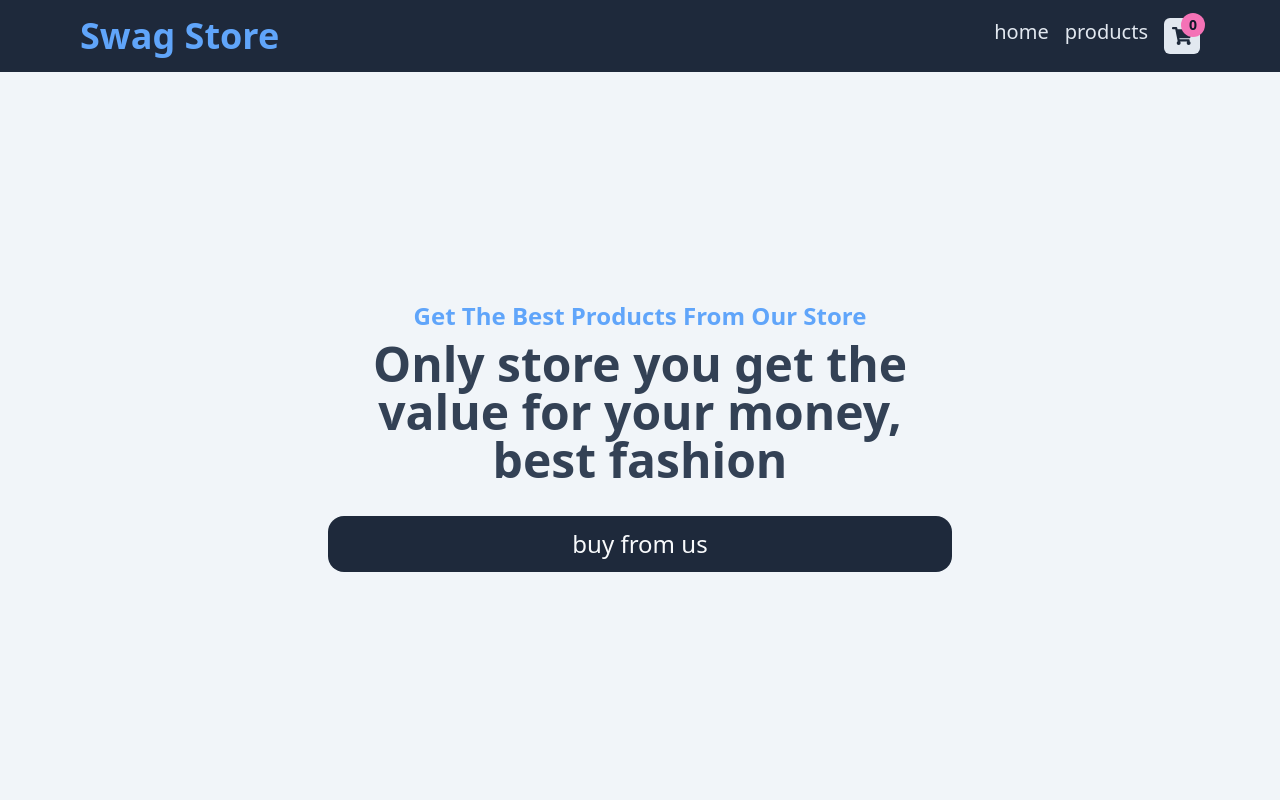
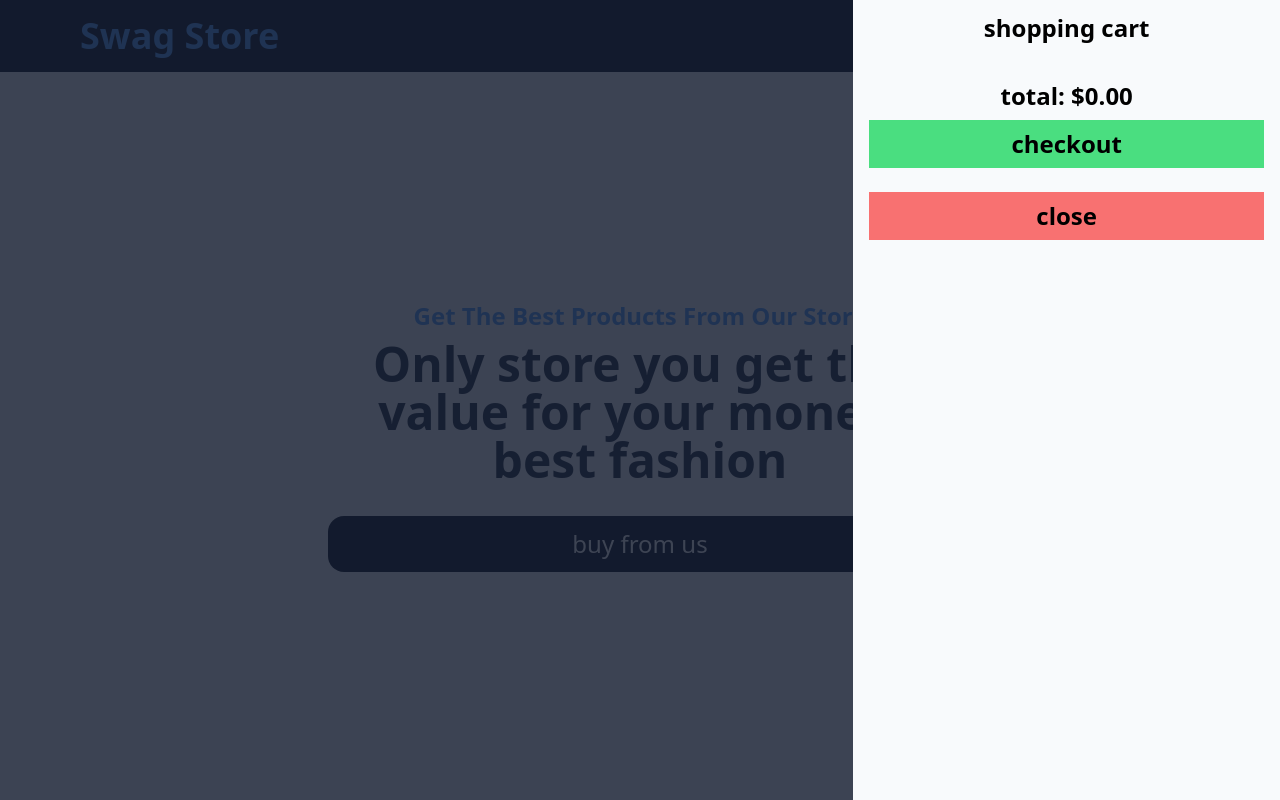
Before and after one commit to seinlusnyongesa/shopping-cart, a React (Create React App) app: page / in a window 1280 px wide. Both pictures are taken after a click on the button 1182 px from the left and 36 px from the top of the page. Built offline with nearby package versions, Linux system fonts and the light colour scheme.

Commit message:
Add cart and CartItem components

```diff
--- a/src/App.js
+++ b/src/App.js
@@ -1,18 +1,80 @@
 import Header from "./components/Header";
-import React from "react";
+import React, { useState } from "react";
 import { BrowserRouter as Router, Route, Routes } from "react-router-dom";
 import Home from "./pages/Home";
 import Products from "./pages/Products";
+import Cart from "./components/cart/Cart";
 
 function App() {
+  const [isCartOpen, setIsCartOpen] = useState(false);
+  const [cart, setCart] = useState([]);
+  const handleOpenCart = () => setIsCartOpen(true);
+  const handleCloseCart = () => setIsCartOpen(false);
+
+  const addToCart = (item) => {
+    const isItemInCart = cart.find((v) => v.id === item.id);
+    if (isItemInCart) {
+      const newArray = cart.map((v) => {
+        if (v.id === item.id) {
+          return { ...v, quantity: v.quantity + 1 };
+        }
+        return v;
+      });
+
+      setCart(newArray);
+    } else {
+      setCart([...cart, { ...item, quantity: 1 }]);
+    }
+  };
+
+  const subtractQuantityByOne = (id) => {
+    const editItem = cart.find((v) => v.id === id);
+    if (editItem.quantity === 1) {
+      let newItems = cart.filter((v) => v.id !== id);
+      return setCart(newItems);
+    }
+    let newItems = cart.map((v) => {
+      if (v.id === id) {
+        return { ...v, quantity: v.quantity - 1 };
+      }
+      return v;
+    });
+    setCart(newItems);
+  };
+
+  const addQuantityByOne = (id) => {
+    let newItems = cart.map((v) => {
+      if (v.id === id) {
+        return { ...v, quantity: v.quantity + 1 };
+      }
+      return v;
+    });
+    setCart(newItems);
+  };
+
   return (
-    <Router>
-      <Header />
-      <Routes>
-        <Route path="/" element={<Home />} />
-        <Route path="/products" element={<Products />} />
-      </Routes>
-    </Router>
+    <>
+      <Router>
+        <Header handleOpenCart={handleOpenCart} cart={cart} />
+        <Routes>
+          <Route path="/" element={<Home />} />
+          <Route
+            path="/products"
+            element={<Products addToCart={addToCart} />}
+          />
+        </Routes>
+      </Router>
+      {isCartOpen ? (
+        <Cart
+          handleCloseCart={handleCloseCart}
+          cart={cart}
+          subtractOne={subtractQuantityByOne}
+          addOne={addQuantityByOne}
+        />
+      ) : (
+        ""
+      )}
+    </>
   );
 }
 
--- a/src/components/Header.js
+++ b/src/components/Header.js
@@ -1,10 +1,11 @@
-import React from "react";
 import { Link } from "react-router-dom";
 import { FaShoppingCart } from "react-icons/fa";
 
-function Header() {
+function Header({ handleOpenCart, cart }) {
+  let itemCount = cart.reduce((prev, curr) => prev + curr.quantity, 0);
+
   return (
-    <header className="bg-slate-800">
+    <header className="bg-slate-800 ">
       <div className="flex items-center justify-between p-4 max-w-6xl mx-auto">
         <h1 className="text-4xl font-bold capitalize text-blue-400">
           swag store
@@ -17,13 +18,17 @@ function Header() {
             <li className="text-slate-200">
               <Link to="/products">products</Link>
             </li>
-            <li className="text-slate-200 relative ">
+            <li className="text-slate-200 relative " onClick={handleOpenCart}>
               <button className="bg-slate-200 text-slate-800 w-9 h-9 rounded-md flex justify-center items-center">
                 <FaShoppingCart />
               </button>
-              <p className="bg-pink-400 text-slate-900 absolute w-6 h-6 text-sm font-bold flex justify-center items-center rounded-full top-[-5px] right-[-5px]">
-                0
-              </p>
+              {itemCount > 0 ? (
+                <p className="bg-pink-400 text-slate-900 absolute w-6 h-6 text-sm font-bold flex justify-center items-center rounded-full top-[-5px] right-[-5px]">
+                  {itemCount}
+                </p>
+              ) : (
+                ""
+              )}
             </li>
           </ul>
         </nav>
--- a/src/components/Product.js
+++ b/src/components/Product.js
@@ -1,7 +1,7 @@
 import React from "react";
 
-const Product = ({ product }) => {
-  const { title, price, description, image } = product;
+const Product = ({ product, addToCart }) => {
+  const { id, title, price, description, image } = product;
 
   return (
     <div className="border border-slate-300 m-5 rounded-t-md">
@@ -11,7 +11,10 @@ const Product = ({ product }) => {
       <div className="flex flex-col mx-4 border-t border-slate-500">
         <h1 className="font-bold capitalize my-2">{title}</h1>
         <h2 className="font-semibold">${price}</h2>
-        <button className="bg-slate-800 hover:bg-slate-500 text-slate-50 font-bold p-2 my-4">
+        <button
+          className="bg-slate-800 hover:bg-slate-500 text-slate-50 font-bold p-2 my-4"
+          onClick={() => addToCart({ id, title, description, price, image })}
+        >
           Add to cart
         </button>
       </div>
--- /dev/null
+++ b/src/components/cart/Cart.js
@@ -0,0 +1,42 @@
+import React from "react";
+import CartItem from "./CartItem";
+
+const Cart = ({ handleCloseCart, cart, subtractOne, addOne }) => {
+  const totalPrice = cart.reduce(
+    (prev, curr) => prev + curr.price * curr.quantity,
+    0
+  );
+  return (
+    <div className="absolute left-0 top-0 w-full h-screen bg-slate-900 bg-opacity-80 z-40">
+      <div className="w-full sm:w-1/3 h-full bg-slate-50 absolute top-0 right-0 flex flex-col  items-center gap-2 px-4">
+        <h1 className="text-center text-2xl font-semibold mt-3 mb-2">
+          shopping cart
+        </h1>
+        <div className="w-full max-h-80 gap-4 flex flex-col overflow-y-scroll">
+          {cart.map((v) => (
+            <CartItem
+              key={v.id}
+              item={v}
+              subtractOne={subtractOne}
+              addOne={addOne}
+            />
+          ))}
+        </div>
+        <h2 className="text-center text-2xl font-semibold mt-3">
+          total: ${totalPrice.toFixed(2)}
+        </h2>
+        <button className="bg-green-400 p-2 w-full font-semibold text-2xl mb-4 hover:bg-green-300">
+          checkout
+        </button>
+        <button
+          className="bg-red-400 p-2 w-full font-semibold text-2xl hover:bg-red-300"
+          onClick={handleCloseCart}
+        >
+          close
+        </button>
+      </div>
+    </div>
+  );
+};
+
+export default Cart;
--- /dev/null
+++ b/src/components/cart/CartItem.js
@@ -0,0 +1,34 @@
+import React from "react";
+import { FaPlus, FaMinus } from "react-icons/fa";
+
+const CartItem = ({ item, subtractOne, addOne, handleInput }) => {
+  const { id, price, title, image, description, quantity } = item;
+  return (
+    <div className="flex justify-around gap-2">
+      <div className="w-32">
+        <img src={image} alt={description} className="h-28" />
+      </div>
+      <div className="flex-1 flex flex-col justify-center  items-center flex-wrap gap-2 ">
+        <p className="font-semibold text-sm text-center capitalize">
+          {title.substring(0, 15)}...
+        </p>
+        <p>${price}</p>
+        <div className="flex ">
+          <button className=" bg-slate-200 p-1" onClick={() => subtractOne(id)}>
+            <FaMinus />
+          </button>
+          <input
+            className="w-16 outline-none p-1 text-center"
+            value={quantity}
+            type="number"
+          />
+          <button className=" bg-slate-200 p-1" onClick={() => addOne(id)}>
+            <FaPlus />
+          </button>
+        </div>
+      </div>
+    </div>
+  );
+};
+
+export default CartItem;
--- a/src/pages/Home.js
+++ b/src/pages/Home.js
@@ -3,7 +3,7 @@ import { Link } from "react-router-dom";
 
 const Home = () => {
   return (
-    <div className="min-h-[calc(100vh-4.5rem)] flex justify-center items-center relative bg-slate-100">
+    <div className="min-h-[calc(100vh-4.5rem)] flex justify-center items-center bg-slate-100">
       <div className="w-[40rem]  mx-auto p-2 relative flex flex-col ">
         <h1 className="capitalize text-blue-400 font-semibold text-center text-2xl mb-2">
           get the best products from our store
--- a/src/pages/Products.js
+++ b/src/pages/Products.js
@@ -1,7 +1,7 @@
 import React, { useEffect, useState } from "react";
 import Product from "../components/Product";
 
-const Products = () => {
+const Products = ({ addToCart }) => {
   const [products, setProducts] = useState([]);
 
   useEffect(() => {
@@ -19,7 +19,7 @@ const Products = () => {
       {products.length > 0 ? (
         <div className="grid gap-4 mt-6 max-w-5xl mx-auto grid-cols-fluid">
           {products.map((product) => (
-            <Product key={product.id} product={product} />
+            <Product key={product.id} product={product} addToCart={addToCart} />
           ))}
         </div>
       ) : (
```
